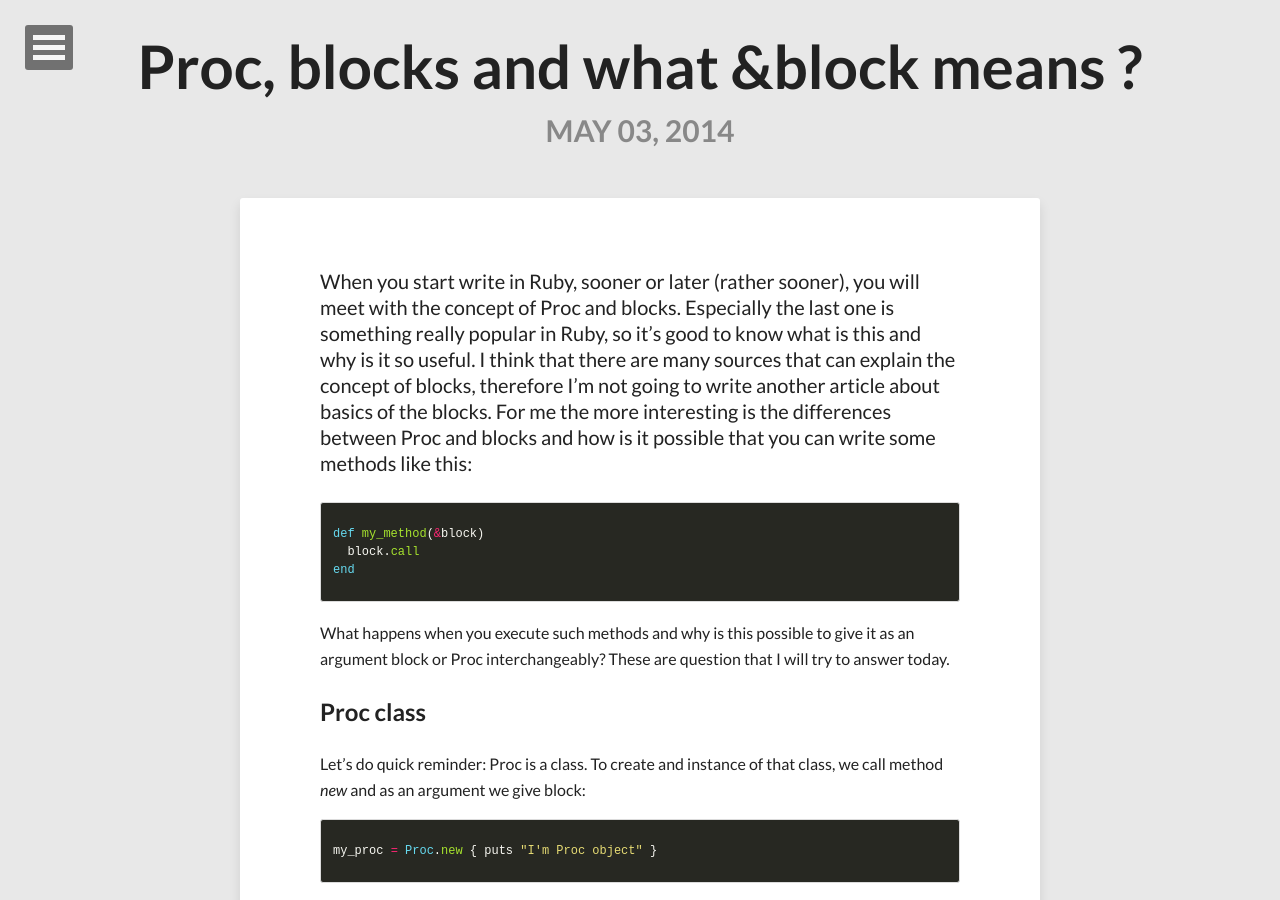
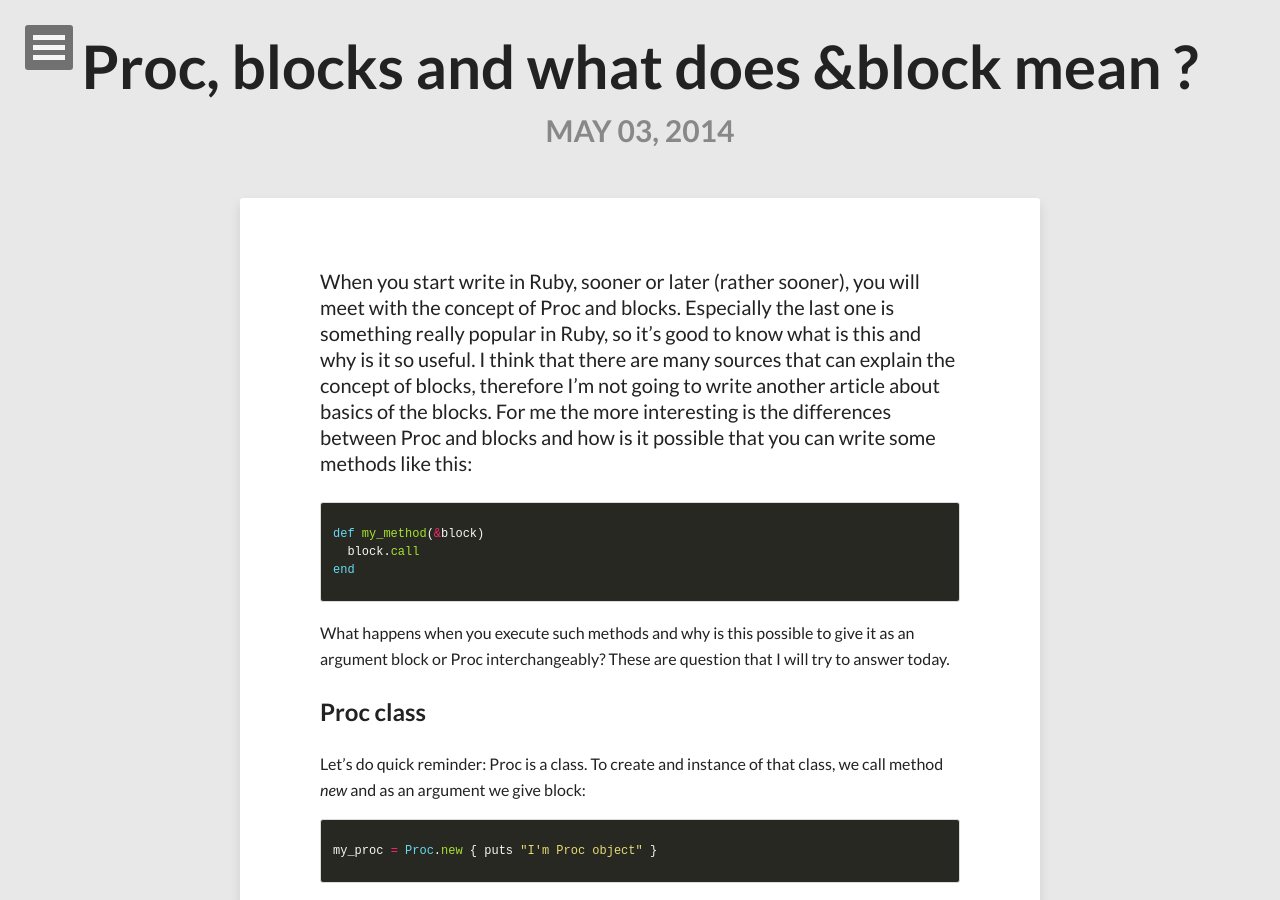
Before and after one commit to Olgagr/Olgagr.github.io, a Jekyll site: the page built from _posts/2014-05-03-proc-blocks-and-what-does-&block-mean.markdown, in a window 1280 px wide and 900 px high. Built offline with Jekyll 4.4.1, drawn with Linux system fonts in a browser that asks for light colours; nearby versions of some CDN libraries; Markdown is read by kramdown in place of the engine named in the settings; some of the changed text lies outside the part shown.

Commit message:
change title

```diff
--- a/_posts/2014-05-03-proc-blocks-and-what-&block-means.markdown
+++ b/_posts/2014-05-03-proc-blocks-and-what-does-&block-mean.markdown
@@ -1,6 +1,6 @@
 ---
 layout: post
-title:  "Proc, blocks and what &block means ?"
+title:  "Proc, blocks and what does &block mean ?"
 date:   2014-05-03 09:30:12
 categories: ruby
 ---
```
